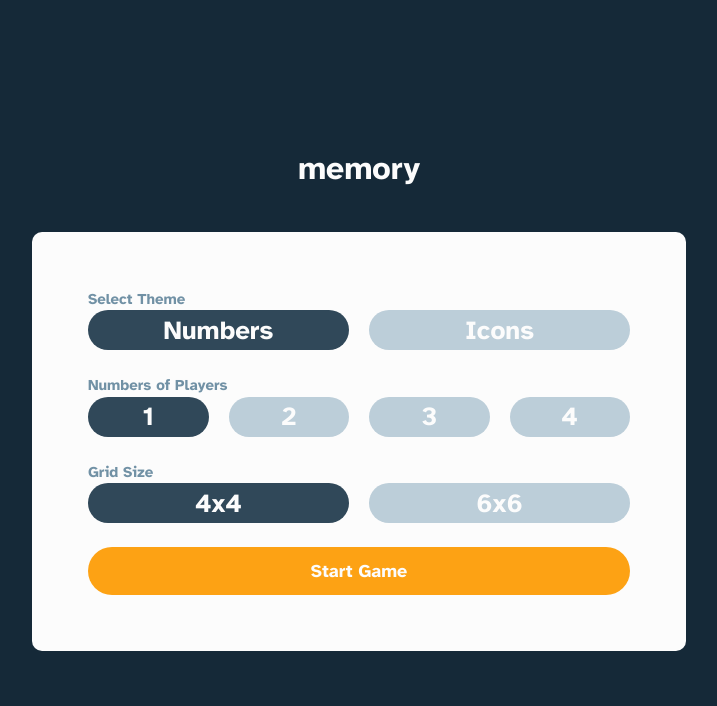
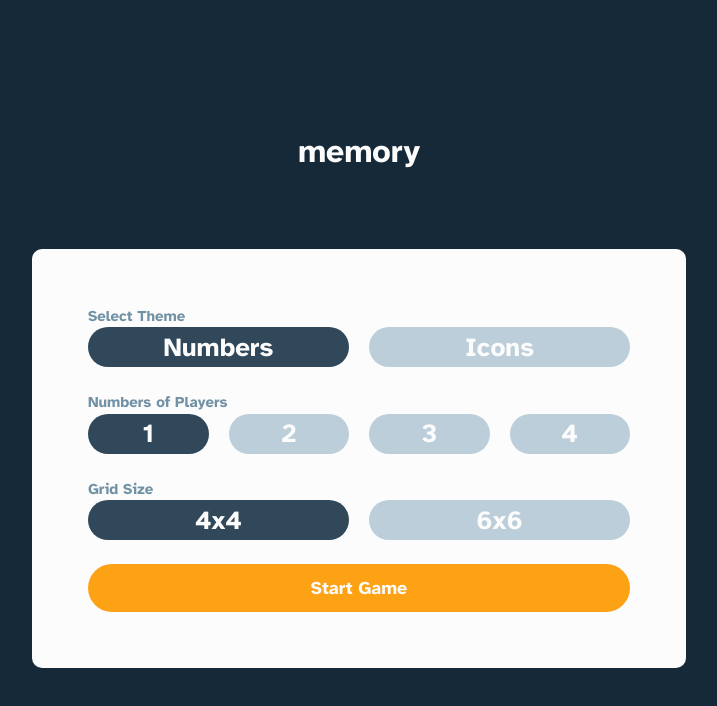
Before and after one commit to unaygney/memory-game, a Next.js app: page / in a window 1280 px wide. Shown: the top 706 px of the page, without its empty margins (281-998 px from the left). Built offline with nearby package versions, Linux system fonts and the light colour scheme.

Commit message:
minor changes

```diff
--- a/containers/HomeContainer/index.jsx
+++ b/containers/HomeContainer/index.jsx
@@ -4,7 +4,7 @@ function HomeContainer() {
   return (
     <main className="w-screen h-screen bg-[#152938] ">
       <div className="w-full h-full flex items-center justify-center px-6 md:px-14 lg:px-0">
-        <div className="w-full flex flex-col items-center gap-11 ">
+        <div className="w-full flex flex-col items-center gap-11 lg:gap-[78px] ">
           <h1 className="heading-m text-[#fcfcfc]">memory</h1>
           <div className="w-full max-w-[654px] bg-[#fcfcfc] p-6 md:p-14 rounded-[10px] ">
             <Form />
```
